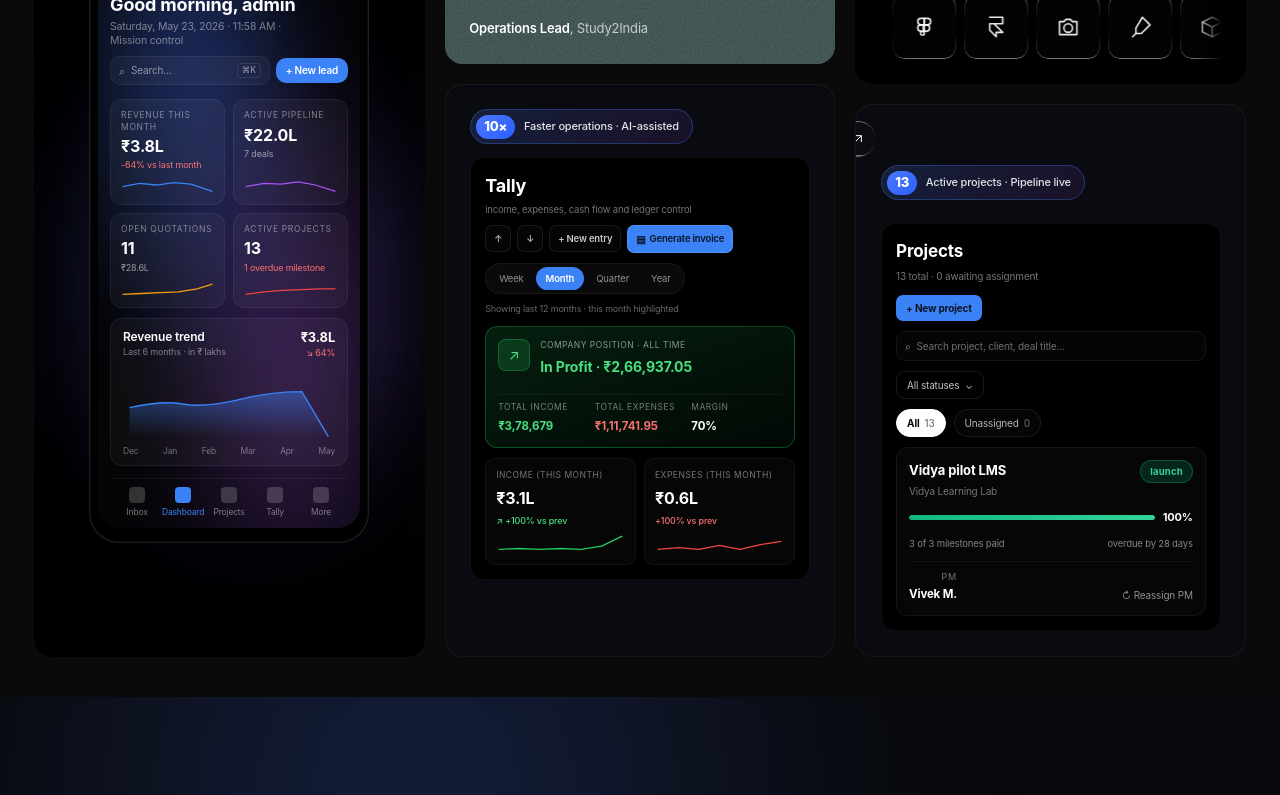
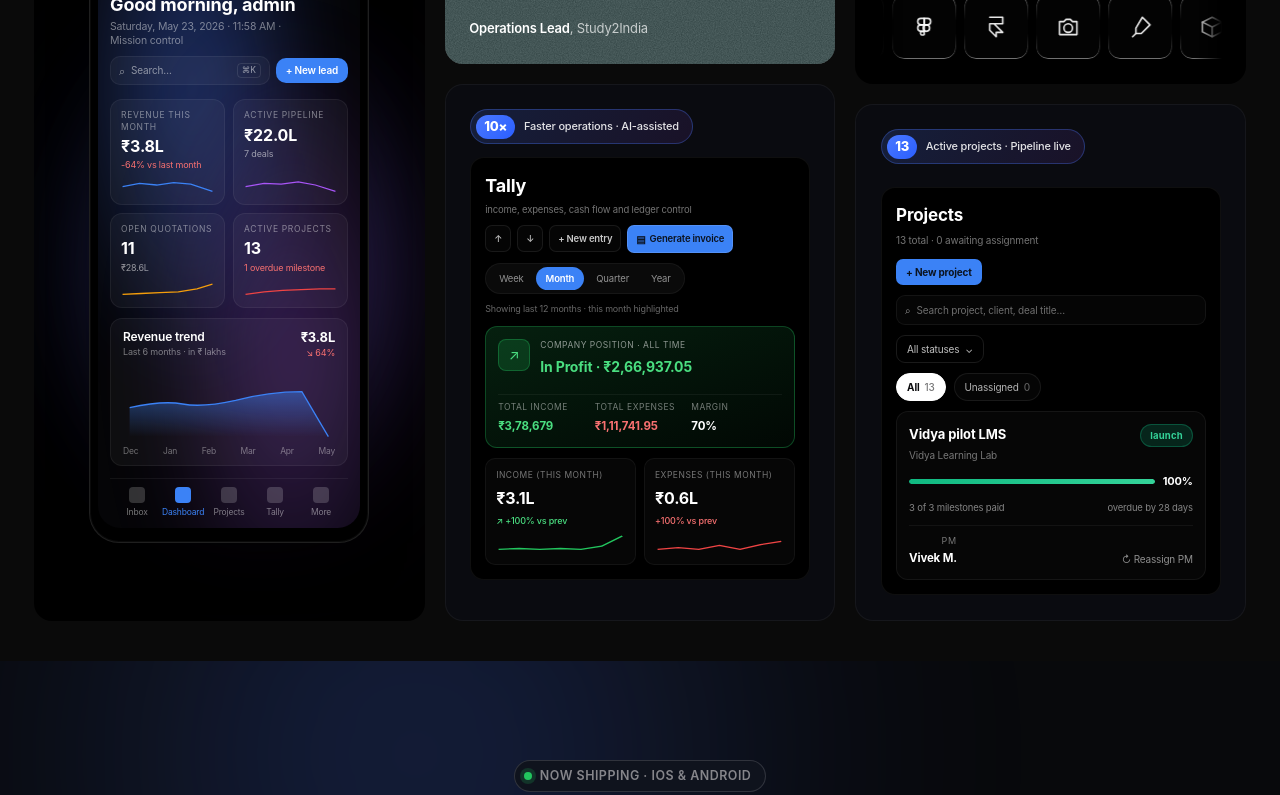
Before and after one commit to Revlient/revwebsite-main, a Next.js app: page /work in a window 1280 px wide. Shown: the part 2680-3475 px from the top of the page. Built offline with nearby package versions, Linux system fonts and the light colour scheme; grey boxes are pictures that could not be loaded.

Commit message:
Remove the floating arrow-up-right CTA from the Projects showcase card

```diff
--- a/app/components/ErpFeatures.js
+++ b/app/components/ErpFeatures.js
@@ -532,13 +532,6 @@ export default function ErpFeatures() {
             </article>
 
             <article className="feat-card feat-card--projects">
-              <a
-                href={CTA_HREF}
-                className="feat-reach__cta liquid-glass"
-                aria-label="See the counsellor workspace"
-              >
-                <ArrowUpRight className="feat-reach__cta-icon" />
-              </a>
               <div className="feat-card__inner">
                 <span className="tally-badge">
                   <strong>13</strong>
```
